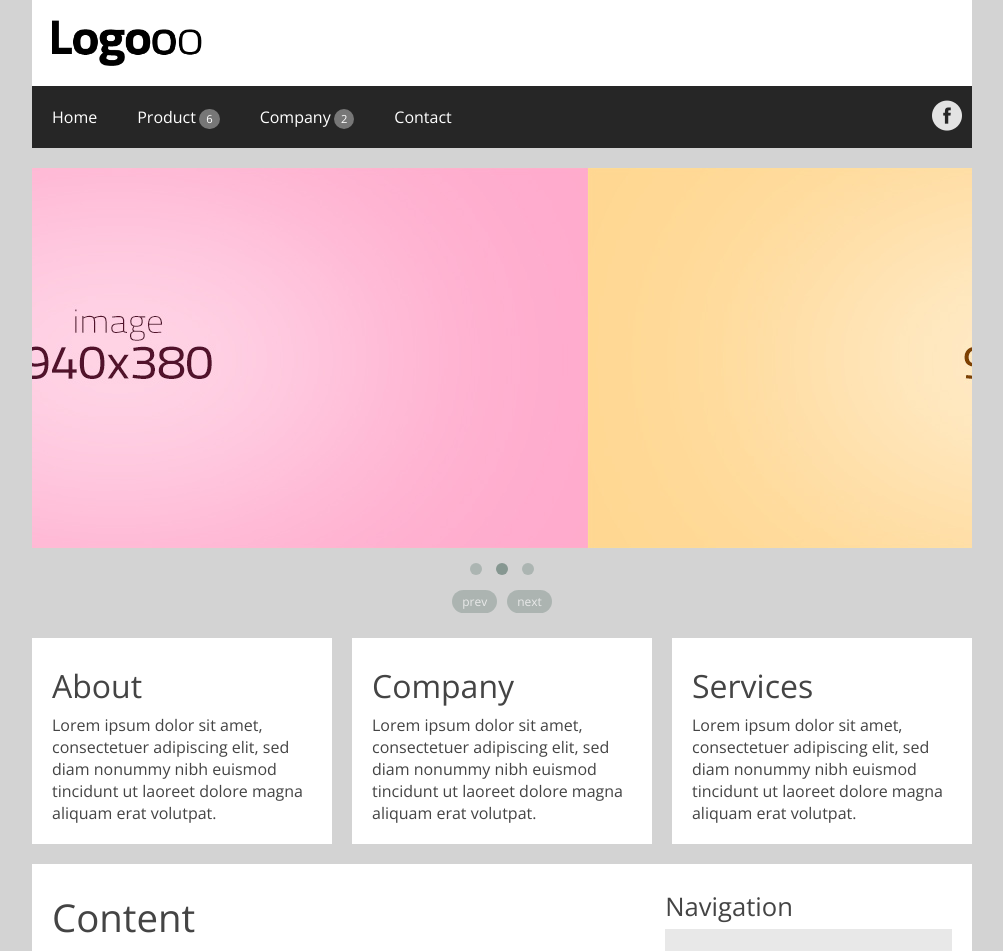
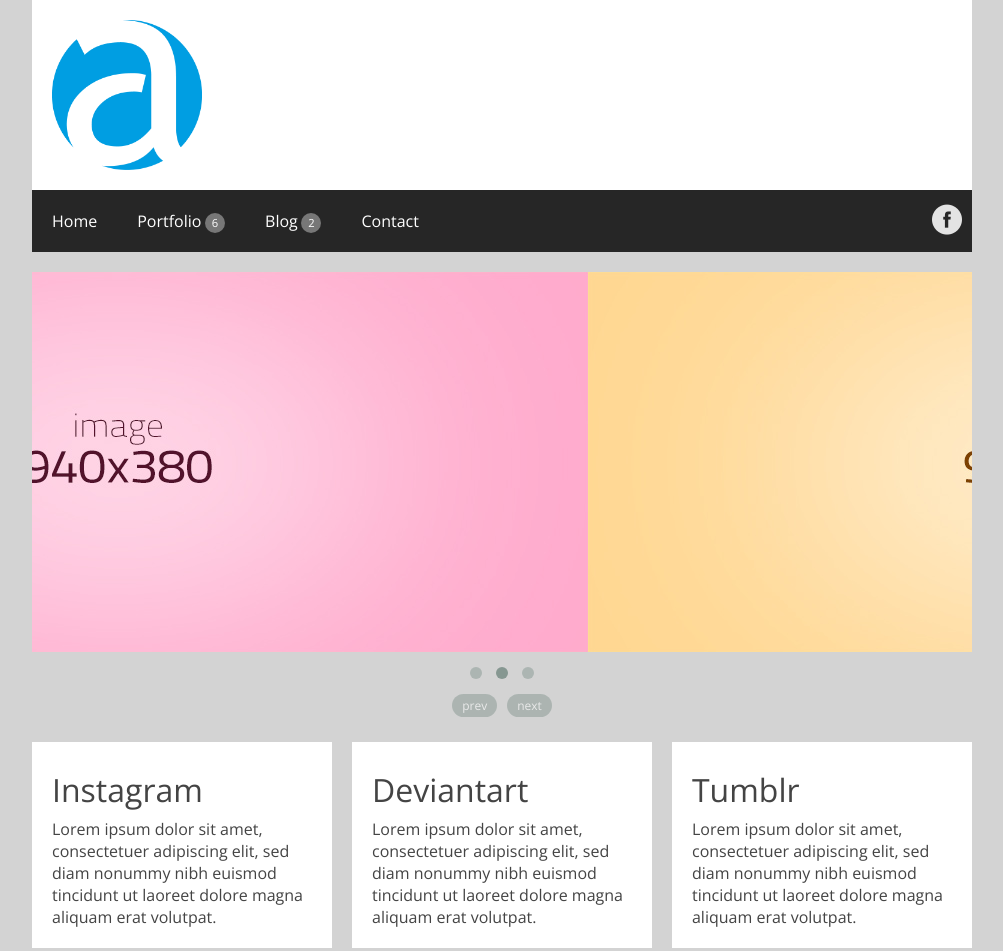
Before and after one commit to almeidatercero/almeidatercero.github.io, a plain HTML site: page index.html in a window 1280 px wide. Shown: the top 951 px of the page, without its empty margins (138-1141 px from the left). Drawn offline with nearby package versions, Linux system fonts and the light colour scheme.

Commit message:
change text
yess

```diff
--- a/index.html
+++ b/index.html
@@ -24,7 +24,7 @@
          <div class="line">
             <div class="box">
                <div class="s-6 l-2">
-                  <img src="img/logo.png">
+                  <img src="img/milogo.png">
                </div>
             </div>
          </div>
@@ -36,7 +36,7 @@
                   <ul>
                      <li><a>Home</a></li>
                      <li>
-                        <a>Product</a>
+                        <a>Portfolio</a>
                         <ul>
                            <li><a>Product 1</a></li>
                            <li><a>Product 2</a></li>
@@ -51,7 +51,7 @@
                         </ul>
                      </li>
                      <li>
-                        <a>Company</a>
+                        <a>Blog</a>
                         <ul>
                            <li><a>About</a></li>
                            <li><a>Location</a></li>
@@ -80,19 +80,19 @@
             <div class="margin">
                <div class="s-12 m-6 l-4 margin-bottom">
                   <div class="box">
-                     <h2>About</h2>
+                     <h2>Instagram</h2>
                      <p>Lorem ipsum dolor sit amet, consectetuer adipiscing elit, sed diam nonummy nibh euismod tincidunt ut laoreet dolore magna aliquam erat volutpat.</p>
                   </div>
                </div>
                <div class="s-12 m-6 l-4 margin-bottom">
                   <div class="box">
-                     <h2>Company</h2>
+                     <h2>Deviantart</h2>
                      <p>Lorem ipsum dolor sit amet, consectetuer adipiscing elit, sed diam nonummy nibh euismod tincidunt ut laoreet dolore magna aliquam erat volutpat.</p>
                   </div>
                </div>
                <div class="s-12 m-12 l-4 margin-bottom">
                   <div class="box">
-                     <h2>Services</h2>
+                     <h2>Tumblr</h2>
                      <p>Lorem ipsum dolor sit amet, consectetuer adipiscing elit, sed diam nonummy nibh euismod tincidunt ut laoreet dolore magna aliquam erat volutpat.</p>
                   </div>
                </div>
```
Also changed, not shown: img/milogo.png (added).
